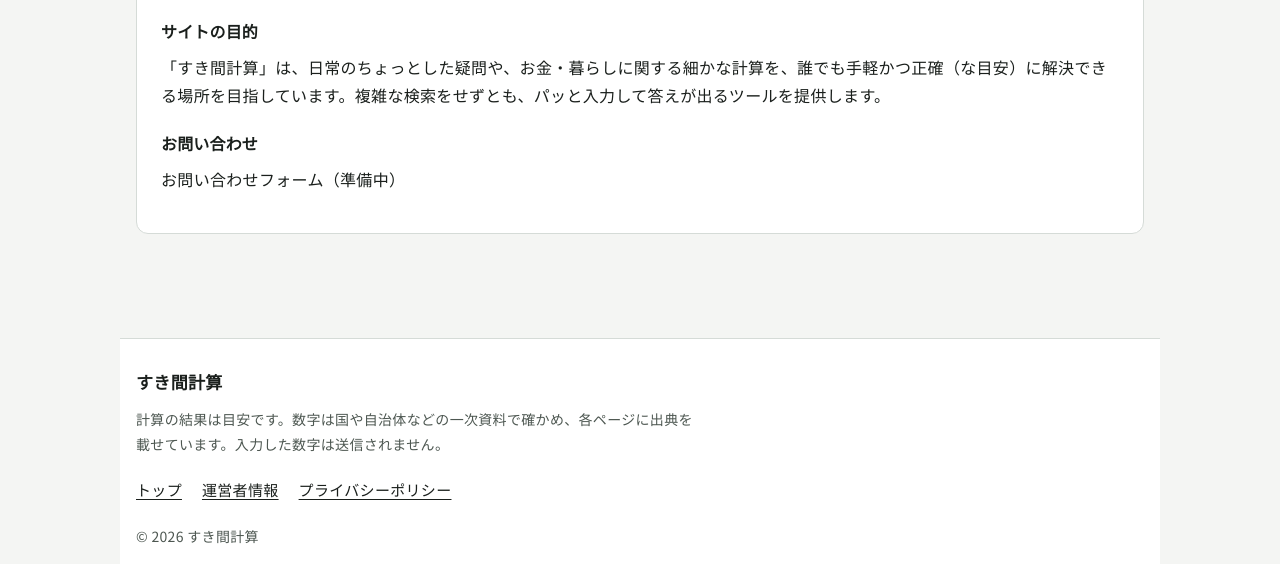
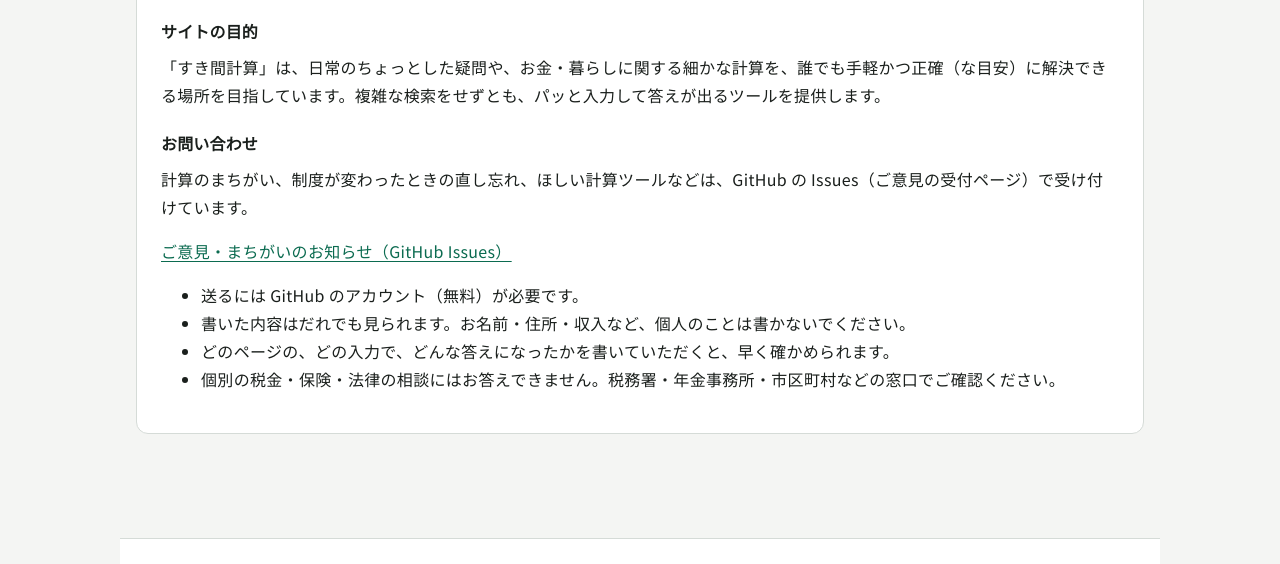
Before and after one commit to sukima-keisan/sukima-keisan.github.io, a plain HTML site: page about.html in a window 1280 px wide. Shown: the part 220-784 px from the top of the page. Drawn offline with Linux system fonts and the light colour scheme.

Commit message:
運営者情報: 問い合わせ先に GitHub Issues を載せる（個人のことは書かない・個別相談には答えないの注意つき）
Co-Authored-By: Claude Opus 5.5 <noreply@anthropic.com>

```diff
--- a/about.html
+++ b/about.html
@@ -30,7 +30,14 @@
 <h3>サイトの目的</h3>
 <p>「すき間計算」は、日常のちょっとした疑問や、お金・暮らしに関する細かな計算を、誰でも手軽かつ正確（な目安）に解決できる場所を目指しています。複雑な検索をせずとも、パッと入力して答えが出るツールを提供します。</p>
 <h3>お問い合わせ</h3>
-<p>お問い合わせフォーム（準備中）</p>
+<p>計算のまちがい、制度が変わったときの直し忘れ、ほしい計算ツールなどは、GitHub の Issues（ご意見の受付ページ）で受け付けています。</p>
+<p><a href="https://github.com/sukima-keisan/sukima-keisan.github.io/issues" rel="noopener">ご意見・まちがいのお知らせ（GitHub Issues）</a></p>
+<ul>
+<li>送るには GitHub のアカウント（無料）が必要です。</li>
+<li>書いた内容はだれでも見られます。お名前・住所・収入など、個人のことは書かないでください。</li>
+<li>どのページの、どの入力で、どんな答えになったかを書いていただくと、早く確かめられます。</li>
+<li>個別の税金・保険・法律の相談にはお答えできません。税務署・年金事務所・市区町村などの窓口でご確認ください。</li>
+</ul>
 </section>
 </main>
 <!--sk:footer--><footer class="sk-footer"><div class="sk-footer-in"><p class="sk-footer-name"><a href="./">すき間計算</a></p><p class="sk-footer-note">計算の結果は目安です。数字は国や自治体などの一次資料で確かめ、各ページに出典を載せています。入力した数字は送信されません。</p><nav class="sk-footer-links" aria-label="サイトの案内"><a href="./">トップ</a><a href="about.html">運営者情報</a><a href="privacy.html">プライバシーポリシー</a></nav><p class="sk-footer-copy">© 2026 すき間計算</p></div></footer><!--/sk:footer-->
```
